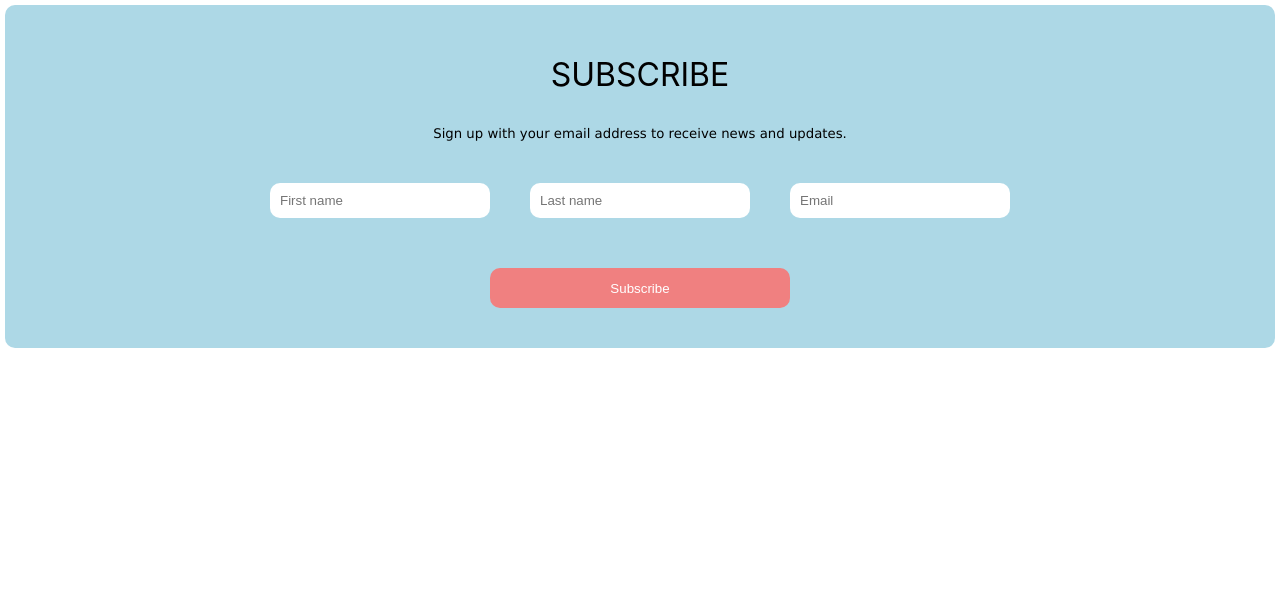
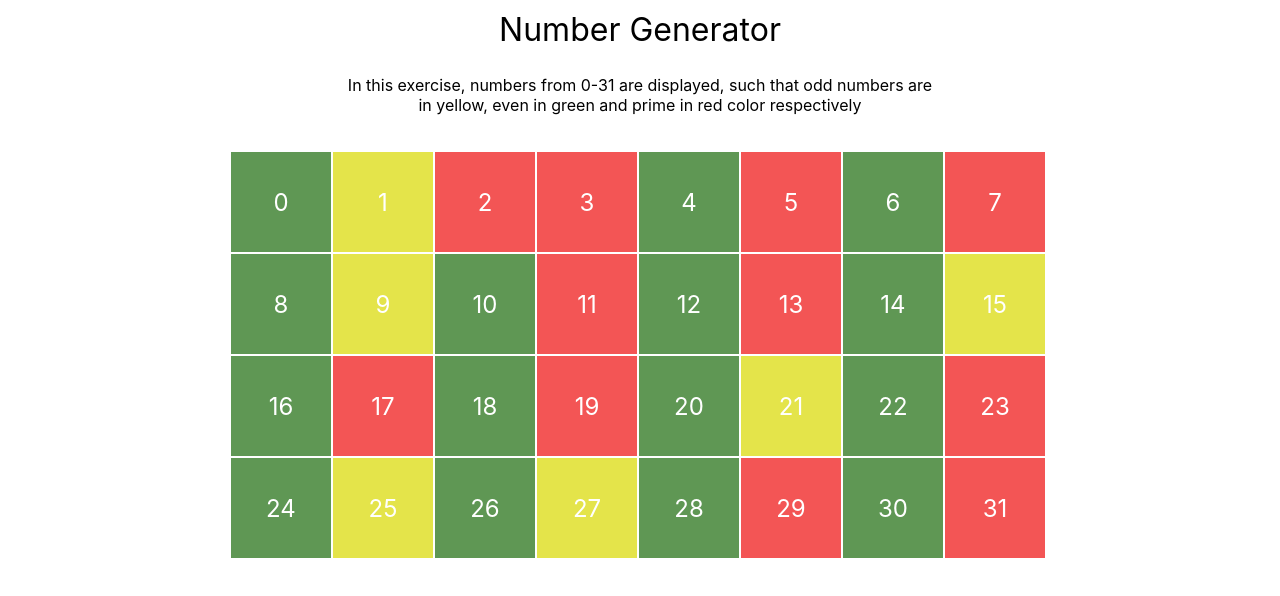
Before and after one commit to syedfarathsayeed/react-exercises, a React (Create React App) app: page / in a window 1280 px wide. Shown: the top 596 px of the page. Built offline with nearby package versions, Linux system fonts and the light colour scheme.

Commit message:
added exercise number generator

```diff
--- a/package.json
+++ b/package.json
@@ -6,6 +6,7 @@
     "@testing-library/jest-dom": "^4.2.4",
     "@testing-library/react": "^9.5.0",
     "@testing-library/user-event": "^7.2.1",
+    "classnames": "^2.2.6",
     "node-sass": "^4.14.1",
     "react": "^16.13.1",
     "react-dom": "^16.13.1",
--- a/src/App.js
+++ b/src/App.js
@@ -1,8 +1,8 @@
 import React from 'react';
-import { SubscribeCard } from "./exercises"
+import { NumberGenerator } from "./exercises"
 
 function App() {
-  return <SubscribeCard />
+  return <NumberGenerator />
 }
 
 export default App;
--- /dev/null
+++ b/src/exercises/NumberGenerator/NumberGenerator.jsx
@@ -0,0 +1,49 @@
+import React from "react"
+import "./NumberGenerator.scss"
+
+const dataGenerator = () => {
+    let data = []
+
+    for (let i = 0; i < 32; i++) {
+        data.push(i)
+    }
+
+    return data
+}
+
+const isPrime = num => {
+    for (let i = 2, s = Math.sqrt(num); i <= s; i++)
+        if (num % i === 0) return false;
+    return num > 1;
+}
+
+const NumberGenerator = () => {
+
+    const numbers = dataGenerator()
+
+    const number = (num, className) => <div className={`item ${className}`}>{num}</div>
+
+    return (
+        <>
+            <div className="header">
+                <h1>Number Generator</h1>
+                <p>In this exercise, numbers from 0-31 are displayed, such that odd numbers are in yellow,
+                    even in green and prime in red color respectively</p>
+            </div>
+
+            <div className={"container"}>
+                {numbers.map(num => {
+                    if (isPrime(num)) {
+                        return number(num, "prime")
+                    } else if (num % 2 === 0) {
+                        return number(num, "even")
+                    } else {
+                        return number(num, "odd")
+                    }
+                })}
+            </div>
+        </>
+    )
+}
+
+export default NumberGenerator
--- /dev/null
+++ b/src/exercises/NumberGenerator/NumberGenerator.scss
@@ -0,0 +1,37 @@
+.container {
+    width: 820px;
+    margin: auto;
+    display: flex;
+    flex-direction: row;
+    flex-wrap: wrap;
+    background: none;
+}
+.item {
+    width: 100px;
+    height: 100px;
+    display: flex;
+    align-items: center;
+    justify-content: center;
+    color: white;
+    font-size: x-large;
+    border: white 0.2px solid;
+}
+.prime {
+    background: #F35555;
+}
+.even {
+    background: #5F9754;
+}
+.odd {
+    background: #E4E44A;
+}
+.header{
+    display: flex;
+    flex-direction: column;
+    width: 600px;
+    margin: auto;
+    align-items: center;
+}
+p{
+    text-align: center;
+}
--- /dev/null
+++ b/src/exercises/NumberGenerator/index.js
@@ -0,0 +1 @@
+export {default} from "./NumberGenerator"
--- a/src/exercises/index.js
+++ b/src/exercises/index.js
@@ -2,4 +2,6 @@ export { default as ImageCard } from "./ImageCard"
 
 export { default as IntroCard } from "./IntroCard"
 
-export {default as SubscribeCard} from "./SubscribeCard"
+export { default as NumberGenerator } from "./NumberGenerator"
+
+export { default as SubscribeCard } from "./SubscribeCard"
```
Also changed, not shown: 1 other file (tests, documents, lock files or other folders).
